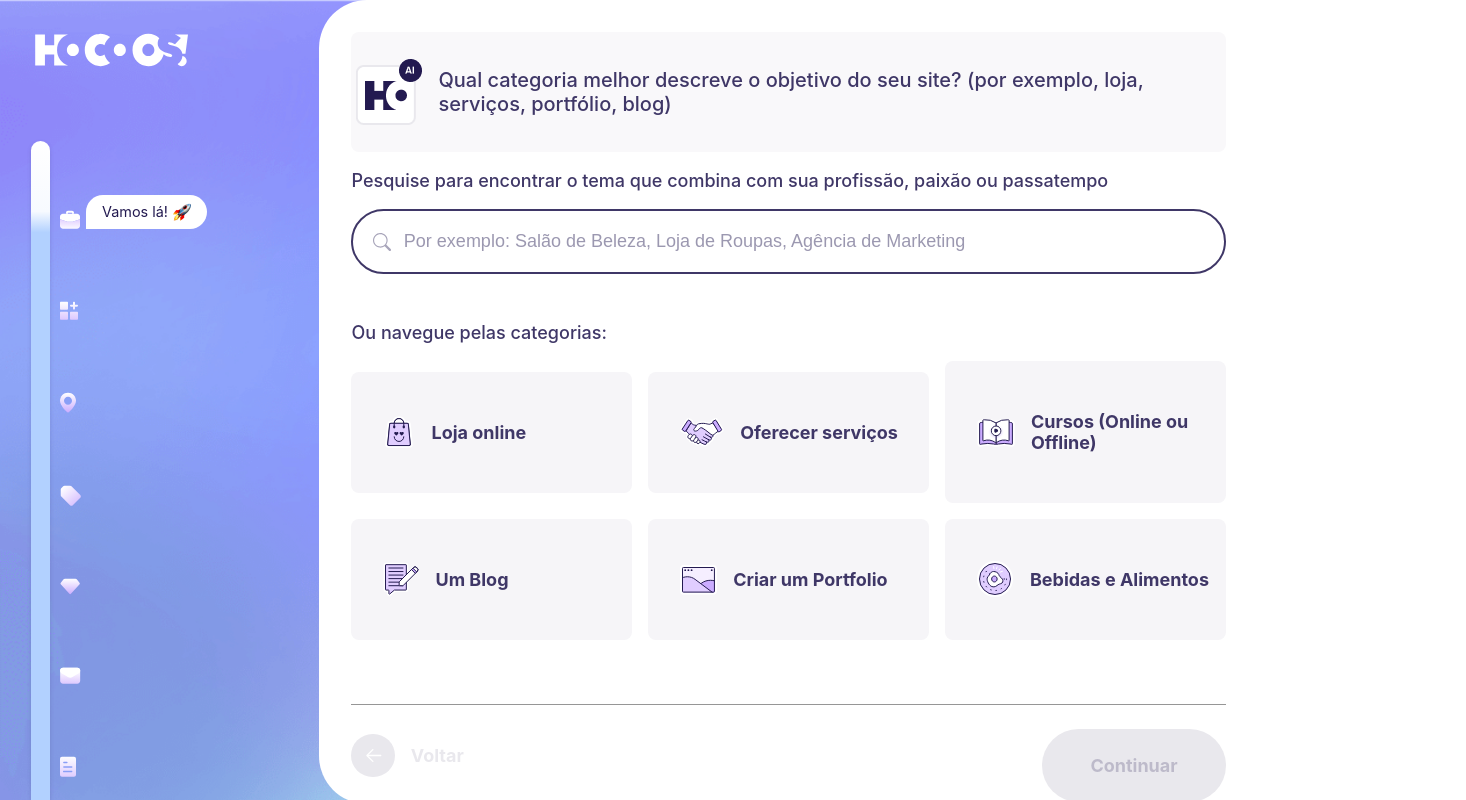
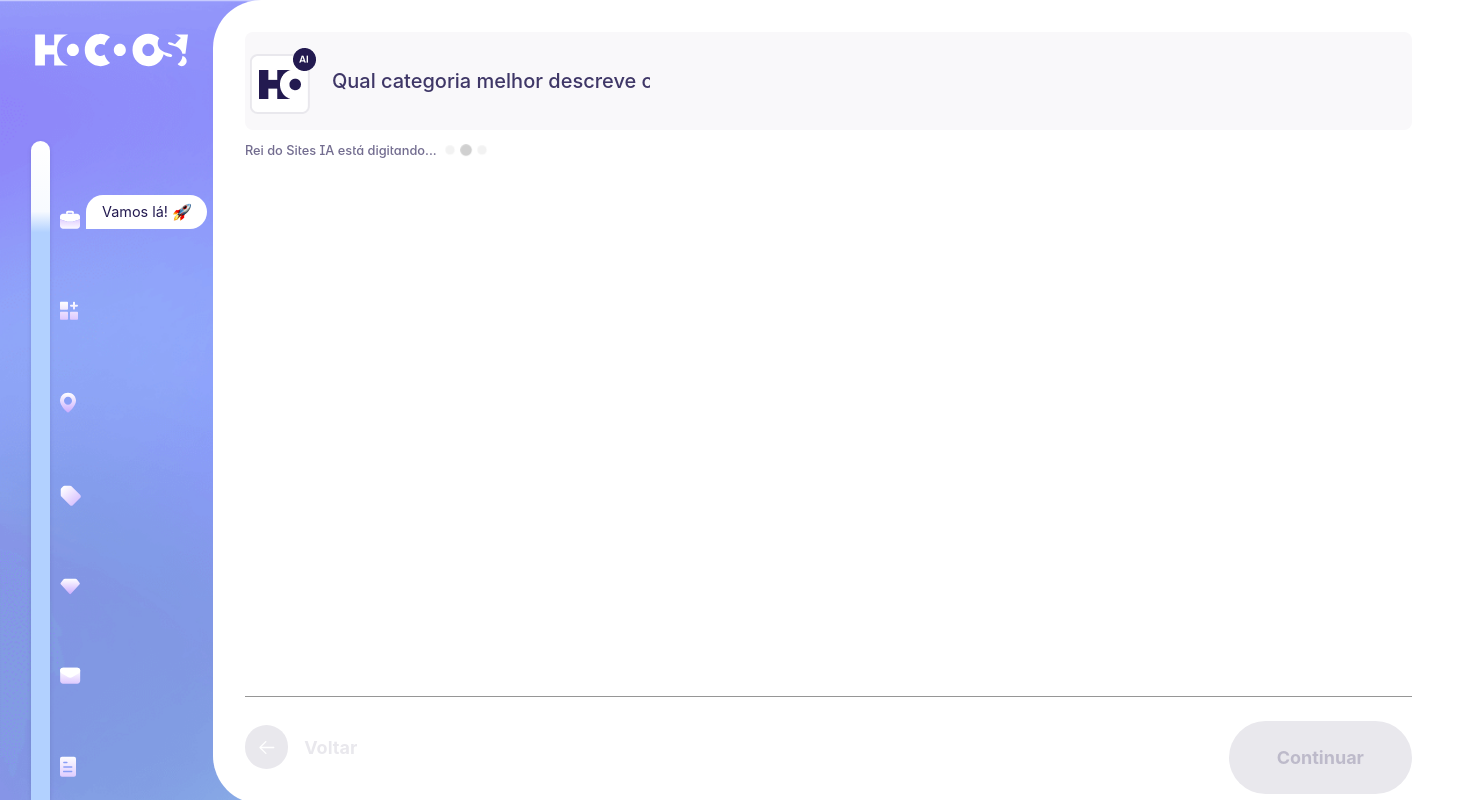
Before and after one commit to herbertcarnaubadesouza/inteligencia-artificial-front, a React (Create React App) app: page / in a window 1280 px wide. Shown: the top 800 px of the page, 1466 px wide, since content can reach past the window. Built offline with nearby package versions, Linux system fonts and the light colour scheme.

Commit message:
comitting first page

```diff
--- a/package.json
+++ b/package.json
@@ -14,6 +14,7 @@
     "react-dom": "^18.2.0",
     "react-router-dom": "^6.11.2",
     "react-scripts": "5.0.1",
+    "react-spinners": "^0.13.8",
     "sass": "^1.62.1",
     "typescript": "^4.9.5",
     "web-vitals": "^2.1.4"
--- a/src/components/Home/RightSide/index.tsx
+++ b/src/components/Home/RightSide/index.tsx
@@ -1,21 +1,49 @@
+import { useEffect, useState } from 'react';
+import { BeatLoader } from 'react-spinners';
 import './rightside.scss';
 
 function RightSide() {
+  const [showQuestion, setShowQuestion] = useState(false);
+  const [showButtons, setShowButtons] = useState(false);
+  const [showLoading, setShowLoading] = useState(false);
+
+  useEffect(() => {
+    const timer = setTimeout(() => setShowQuestion(true), 1000);
+    const timer2 = setTimeout(() => setShowLoading(true), 3800);
+    const timer3 = setTimeout(() => setShowButtons(true), 8500);
+
+    return () => {
+      clearTimeout(timer);
+      clearTimeout(timer2);
+      clearTimeout(timer3);
+    };
+  }, []);
   return (
     <>
       <div className="rightside-container">
         <div className="top-container">
+          {showQuestion && (
             <div className="question-container">
               <img src="./images/logoQuestion.png" alt="" />
               <p className="question">
                 Qual categoria melhor descreve o objetivo do seu site? (por
-              exemplo, loja, serviços, portfólio, blog)
+                exemplo, loja virtual, serviços online, portfólio, blog)
               </p>
             </div>
+          )}
+          {showLoading && !showButtons && (
+            <div className="while-typing">
+              <p>Rei do Sites IA está digitando...</p>
+              <BeatLoader speedMultiplier={0.6} size={12} color="#ccc" />
+            </div>
+          )}
+          {showButtons && (
+            <div className="second-block-right-side-container">
               <p className="label">
-            Pesquise para encontrar o tema que combina com sua profissão, paixão
-            ou passatempo
+                Pesquise para encontrar o tema que combina com sua profissão,
+                paixão ou passatempo
               </p>
+
               <div className="search-container">
                 <img className="search-icon" src="./images/browse.svg" alt="" />
                 <input
@@ -27,15 +55,27 @@ function RightSide() {
               <p className="label">Ou navegue pelas categorias:</p>
               <div className="buttons-container">
                 <div className="button">
-              <img className="button-icon" src="./images/store.svg" alt="" />
+                  <img
+                    className="button-icon"
+                    src="./images/store.svg"
+                    alt=""
+                  />
                   <p className="button-text">Loja online</p>
                 </div>
                 <div className="button">
-              <img className="button-icon" src="./images/offer.svg" alt="" />
+                  <img
+                    className="button-icon"
+                    src="./images/offer.svg"
+                    alt=""
+                  />
                   <p className="button-text">Oferecer serviços</p>
                 </div>
                 <div className="button">
-              <img className="button-icon" src="./images/courses.svg" alt="" />
+                  <img
+                    className="button-icon"
+                    src="./images/courses.svg"
+                    alt=""
+                  />
                   <p className="button-text">Cursos (Online ou Offline)</p>
                 </div>
               </div>
@@ -58,7 +98,8 @@ function RightSide() {
                 </div>
               </div>
             </div>
-
+          )}
+        </div>
         <div className="down-container">
           <div className="linha"></div>
           <div className="nav-container">
--- a/src/components/Home/RightSide/rightside.scss
+++ b/src/components/Home/RightSide/rightside.scss
@@ -21,12 +21,44 @@
   border-radius: 0.5rem;
   padding-block: 1rem;
   padding-inline: 5px;
+
+  opacity: 0; // Inicialmente invisível
+  animation: fadeIn 2s forwards;
+}
+
+.while-typing {
+  display: flex;
+  align-items: center;
+  opacity: 0; // Inicialmente invisível
+  animation: loading 2s forwards;
+  gap: 5px;
+
+  P {
+    font-style: normal;
+    color: rgba(35, 26, 80, 0.6509803921568628);
+    font-weight: 500;
+    font-feature-settings: 'salt' on;
+    font-size: 0.8rem;
+  }
+}
+
+.second-block-right-side-container {
+  opacity: 0; // Inicialmente invisível
+  animation: fadeIn 2s forwards;
 }
 
 .question {
   color: #3f3767;
   font-size: 20px;
   font-weight: 500;
+  border-right: 0.15em solid #3f3767; // cursor
+  white-space: nowrap; // evita quebras de linha
+  overflow: hidden; // assegura que o conteúdo seja escondido até ser revelado
+  width: 0; // inicialmente o conteúdo é completamente escondido
+
+  animation: blink 5s,
+    // cursor piscando
+    typing 6s steps(40, end) forwards 2s; // digitação começa após 1 segundo
 }
 
 .label {
@@ -194,3 +226,44 @@
     height: 18px;
   }
 }
+
+@keyframes fadeIn {
+  0% {
+    opacity: 0;
+    transform: translateY(20px);
+  }
+  100% {
+    opacity: 1;
+    transform: translateY(0);
+  }
+}
+
+@keyframes loading {
+  0% {
+    opacity: 0;
+  }
+  100% {
+    opacity: 1;
+  }
+}
+
+@keyframes typing {
+  20% {
+    width: 0;
+    border-right-color: #3f3767; // mantém o cursor visível até 20% da animação
+  }
+  21% {
+    border-right-color: transparent; // faz o cursor desaparecer
+  }
+  100% {
+    width: 100%;
+    border-right-color: transparent; // garante que o cursor permaneça oculto após a animação
+  }
+}
+
+@keyframes blink {
+  0%,
+  100% {
+    border-color: transparent;
+  }
+}
```
Also changed, not shown: 1 other file (tests, documents, lock files or other folders). Lines whose indentation alone changed are shown as unchanged.
